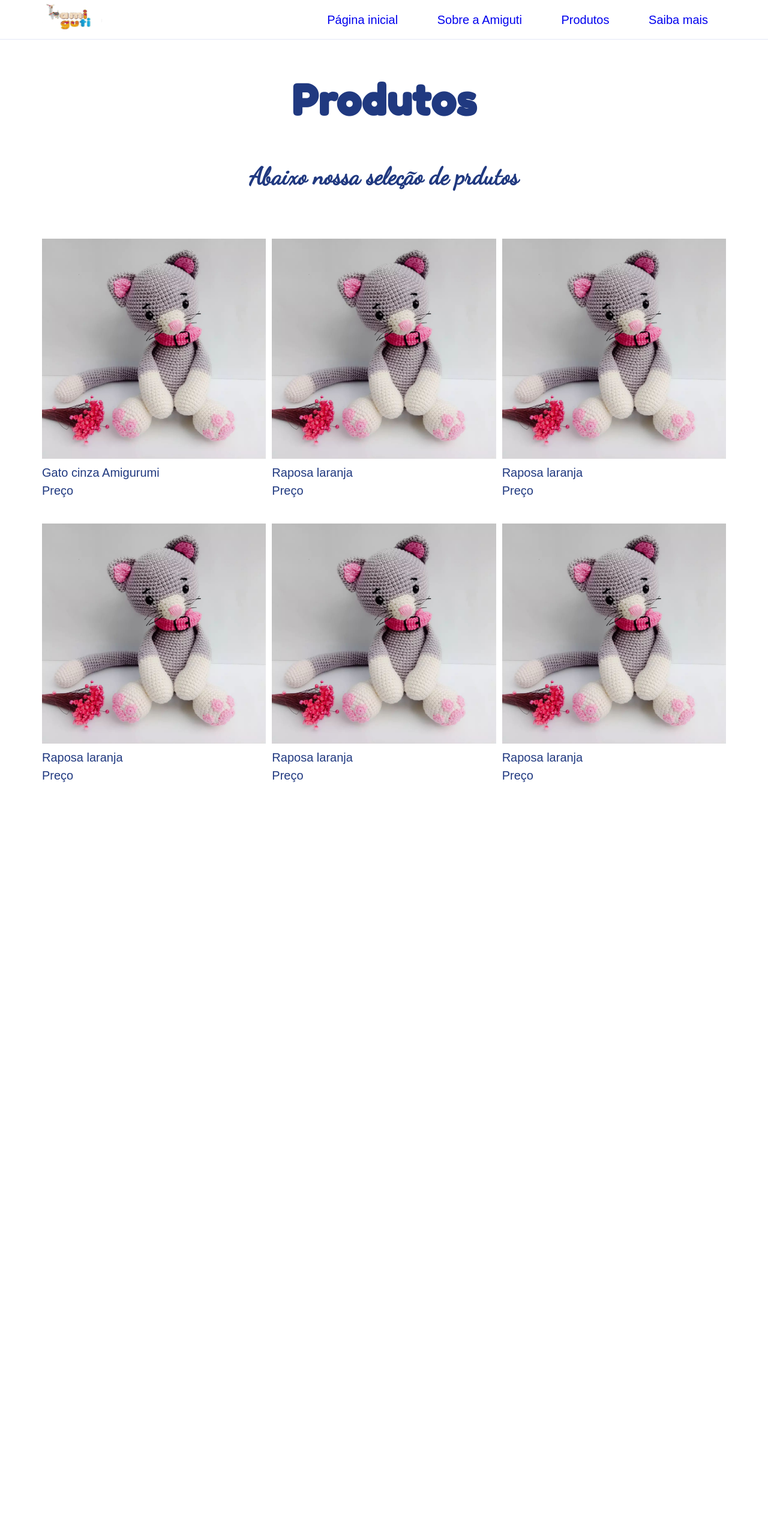
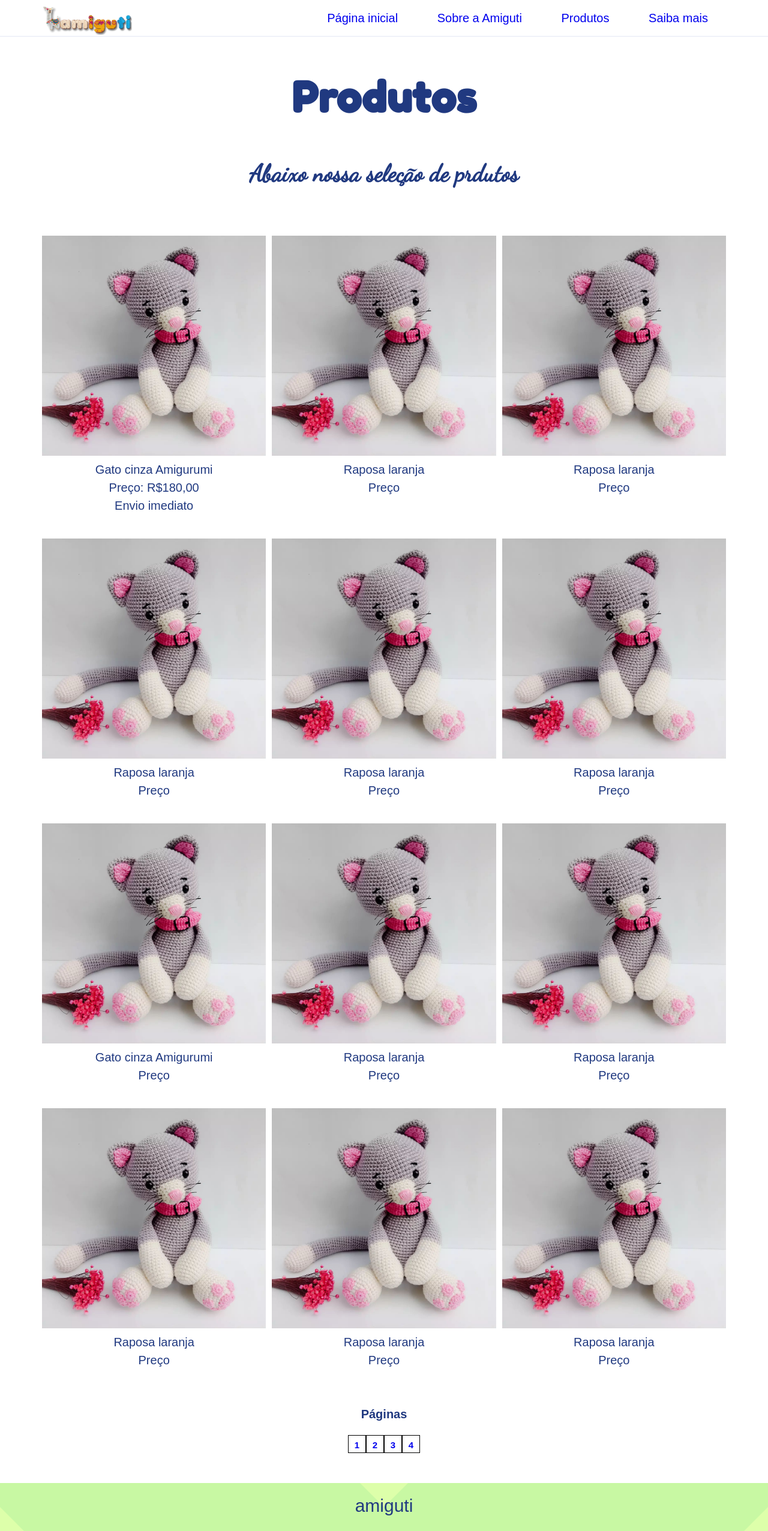
Before and after one commit to thiago-burnatt/amiguti_website, a plain HTML site: page products.html in a window 1280 px wide. Shown: the whole page at 60% size. Before the commit the page ends 1368 px from the top, so only its background shows below. Drawn offline with Linux system fonts and the light colour scheme; files that its build step writes are made by us from their sources; a web font is replaced by a local one.

Commit message:
Adding pagination

```diff
--- a/assets/css/style.css
+++ b/assets/css/style.css
@@ -64,7 +64,7 @@ p {
 
 .white-bar {
     background-color: var(--white-color);
-    height: 6.5rem;
+    height: 6rem;
 }
 
 
@@ -88,8 +88,9 @@ p {
 }
 
 .logo a img {
-   width: 100px;
-   max-height: 50px;
+   width: 150px;
+   height: 50px;
+   margin-bottom: -1.3rem;
 }
 
 .menu-nav ul li {
@@ -184,18 +185,21 @@ p {
     margin: var(--gap);
 }
 
+
 .footer {
     display: flex;
     justify-content: center;
     height: 8rem;
-    background-color: var(--grey-color);
+    margin-bottom: 0;
 }
 
-.footer h1 {
+.footer p {
     text-align: center;
     font-size: 3rem;
     padding: 1.5rem;
+    margin-bottom: 0;
 }
+
 
 .products-grid {
     display: grid;
@@ -220,5 +224,32 @@ p {
 }
 
 .gallery-img p {
-    text-align: left;
+    text-align: center;
 }
+
+.pagination {
+    display: flex;
+    align-items: center;
+    justify-content: center;
+    list-style: none;
+    font-size: 3rem;
+    padding: 2rem;
+    margin-bottom: 3rem;
+
+}
+
+.pagination li {
+    border: 0.1rem solid black;
+    border-collapse: collapse;
+    padding: 0.5rem;
+    font-size: 1.5rem;
+    font-weight: bolder;
+    height: 3rem;
+    width: 3rem;
+    text-align: center;
+}
+
+.pagination-section h3 {
+    text-align: center;
+
+}
--- a/products.html
+++ b/products.html
@@ -19,11 +19,11 @@
     <aside class="menu-section">
         <div class="section white-bar menu">
             <div class="logo">
-                <a href="#"><img src="/assets/img/Logo.png" alt="Logo Amiguti"></a>
+                <a href="index.html"><img src="/assets/img/logo-2.png" alt="Logo Amiguti"></a>
             </div>
             <nav class="menu-nav">
                 <ul>
-                    <li><a href="#">Página inicial</a></li>
+                    <li><a href="index.html">Página inicial</a></li>
                     <li><a href="#intro">Sobre a Amiguti</a></li>
                     <li><a href="products.html">Produtos</a></li>
                     <li><a href="#know-more">Saiba mais</a></li>
@@ -40,6 +40,33 @@
             <h2>Abaixo nossa seleção de prdutos</h2>
         </div>
         <div class="products-grid section intro-content">
+            <div class="gallery-img">
+                <img src="/assets/img/gato.jpg" alt="">
+                <p>Gato cinza Amigurumi
+                    <br>Preço: R$180,00
+                    <br>Envio imediato
+                </p>
+            </div>
+            <div class="gallery-img">
+                <img src="/assets/img/gato.jpg" alt="">
+                <p>Raposa laranja <br>Preço</p>
+            </div>
+            <div class="gallery-img">
+                <img src="/assets/img/gato.jpg" alt="">
+                <p>Raposa laranja <br>Preço</p>
+            </div>
+            <div class="gallery-img">
+                <img src="/assets/img/gato.jpg" alt="">
+                <p>Raposa laranja <br>Preço</p>
+            </div>
+            <div class="gallery-img">
+                <img src="/assets/img/gato.jpg" alt="">
+                <p>Raposa laranja <br>Preço</p>
+            </div>
+            <div class="gallery-img">
+                <img src="/assets/img/gato.jpg" alt="">
+                <p>Raposa laranja <br>Preço</p>
+            </div>
             <div class="gallery-img">
                 <img src="/assets/img/gato.jpg" alt="">
                 <p>Gato cinza Amigurumi <br>Preço</p>
@@ -64,12 +91,23 @@
                 <img src="/assets/img/gato.jpg" alt="">
                 <p>Raposa laranja <br>Preço</p>
             </div>
+        </div>
 
-
+        <div class="pagination-section">
+            <h3>Páginas</h3>
+            <ul class="pagination">
+                <li><a href="#">1</a></li>
+                <li><a href="#">2</a></li>
+                <li><a href="#">3</a></li>
+                <li><a href="#">4</a></li>
+            </ul>
         </div>
 
     </section>
 
+    <footer class="footer image-bg">
+        <p>amiguti</p>
+    </footer>
 
 </body>
 
```
Also changed, not shown: index.html (+4 -4 lines), assets/img/logo-2.png (added).
